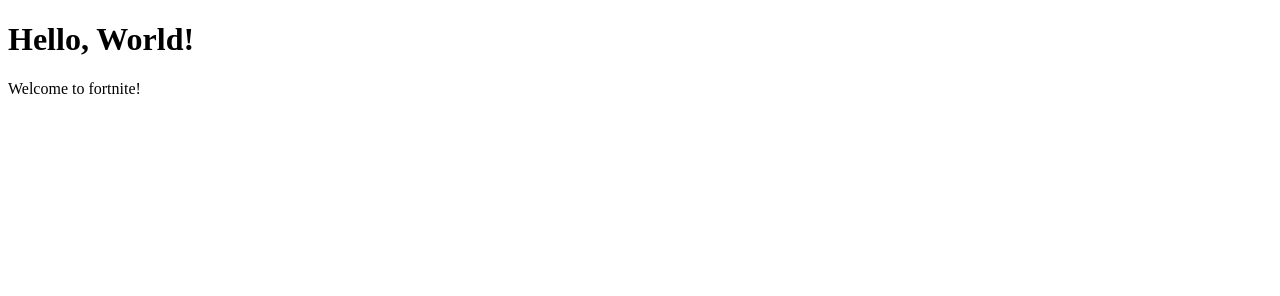
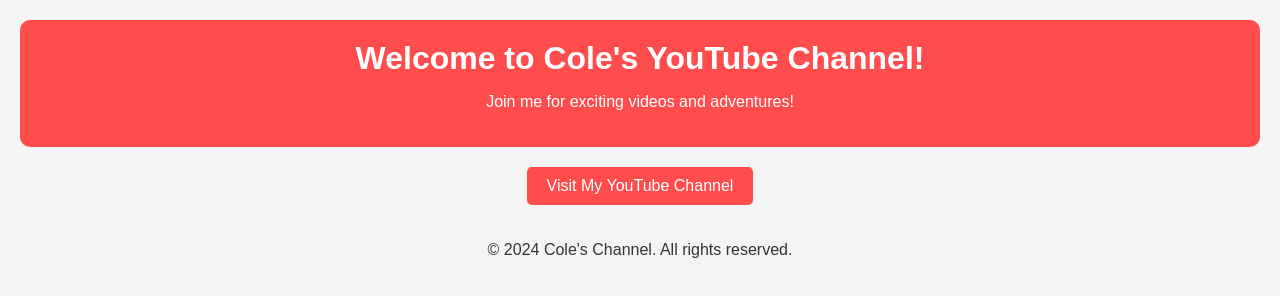
Before and after one commit to coolman947/website-html, a plain HTML site: page index.html in a window 1280 px wide. Drawn offline with Linux system fonts and the light colour scheme.

Commit message:
Update index.html

```diff
--- a/index.html
+++ b/index.html
@@ -3,11 +3,51 @@
 <head>
     <meta charset="UTF-8">
     <meta name="viewport" content="width=device-width, initial-scale=1.0">
-    <meta http-equiv="X-UA-Compatible" content="IE=edge">
-    <title>My Website</title>
+    <title>Cole's YouTube Channel</title>
+    <style>
+        body {
+            font-family: Arial, sans-serif;
+            background-color: #f4f4f4;
+            color: #333;
+            margin: 0;
+            padding: 20px;
+            text-align: center;
+        }
+        header {
+            background: #ff4d4d;
+            color: white;
+            padding: 20px;
+            border-radius: 10px;
+        }
+        h1 {
+            margin: 0;
+        }
+        a {
+            display: inline-block;
+            background: #ff4d4d;
+            color: white;
+            padding: 10px 20px;
+            text-decoration: none;
+            border-radius: 5px;
+            margin: 20px 0;
+        }
+        a:hover {
+            background: #e63939;
+        }
+    </style>
 </head>
 <body>
-    <h1>Hello, World!</h1>
-    <p>Welcome to fortnite!</p>
+
+<header>
+    <h1>Welcome to Cole's YouTube Channel!</h1>
+    <p>Join me for exciting videos and adventures!</p>
+</header>
+
+<a href="https://www.youtube.com/@cole12cool" target="_blank">Visit My YouTube Channel</a>
+
+<footer>
+    <p>&copy; 2024 Cole's Channel. All rights reserved.</p>
+</footer>
+
 </body>
 </html>
```
